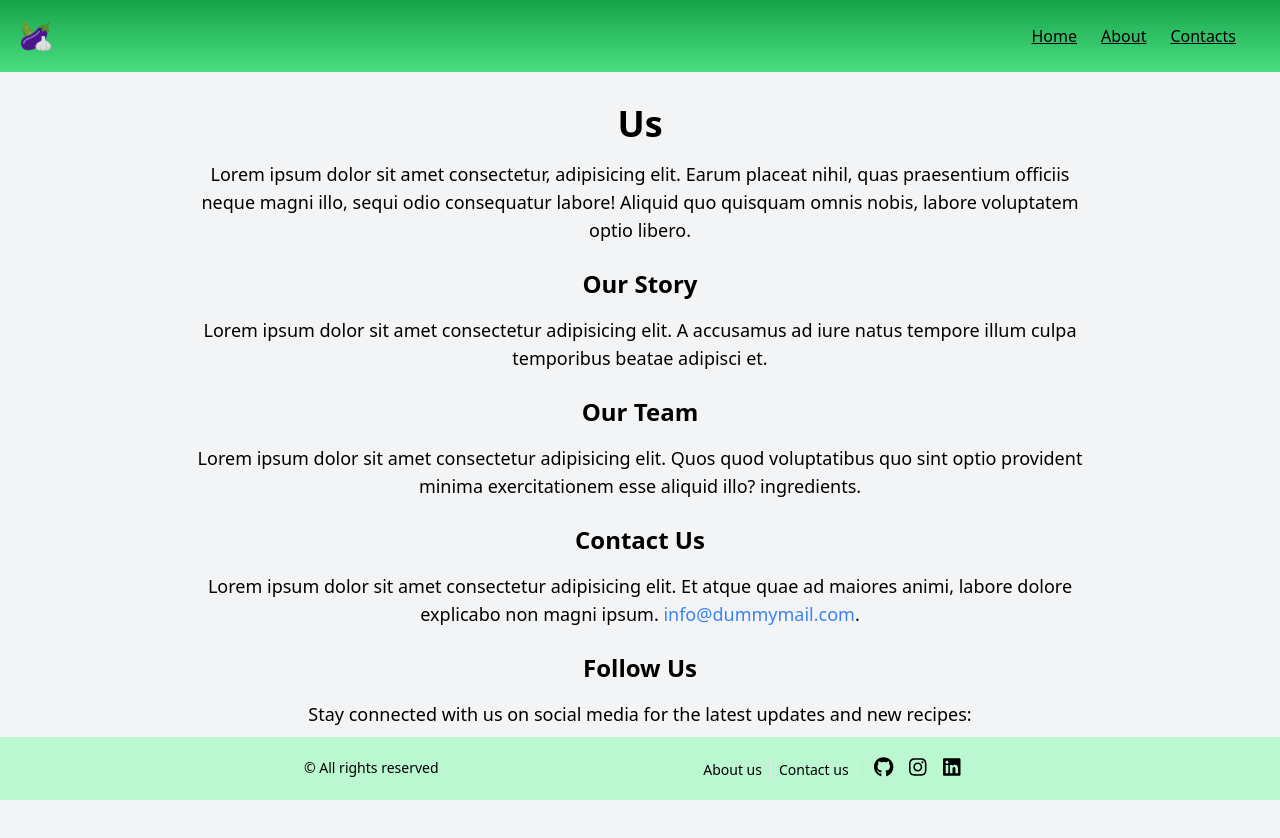
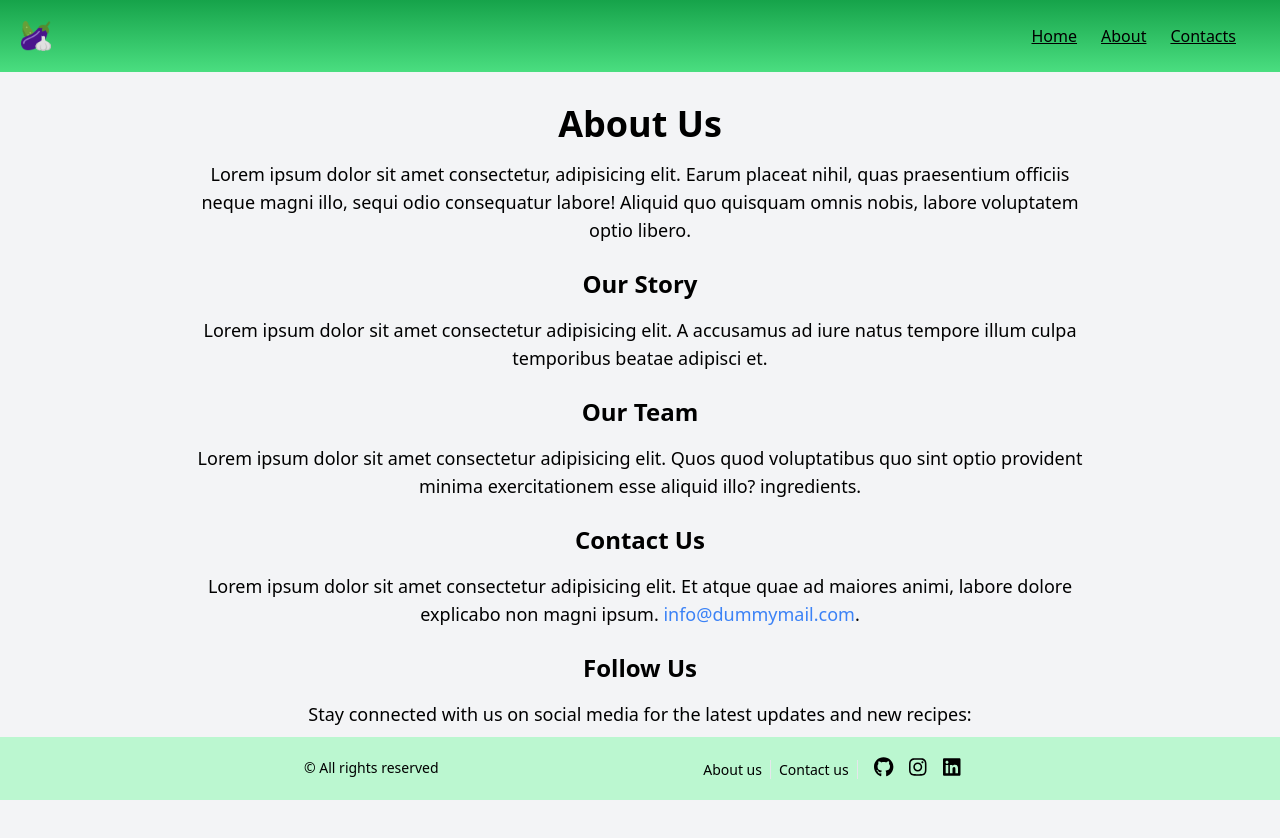
Before and after one commit to FabioTedesco/VeggieFinder, a React (Vite) app: page /About in a window 1280 px wide. Shown: the top 838 px of the page. Built offline with nearby package versions, Linux system fonts and the light colour scheme.

Commit message:
ultime prove

```diff
--- a/src/pages/About.jsx
+++ b/src/pages/About.jsx
@@ -8,7 +8,7 @@
       <Navbar />
       <div className="about-us-container pt-8 pb-24 bg-gray-100 min-h-screen">
         <div className="max-w-4xl mx-auto text-center">
-          <h1 className="text-4xl font-bold mb-4"> Us</h1>
+          <h1 className="text-4xl font-bold mb-4">About Us</h1>
           <p className="text-lg mb-6">
             Lorem ipsum dolor sit amet consectetur, adipisicing elit. Earum
             placeat nihil, quas praesentium officiis neque magni illo, sequi
```
